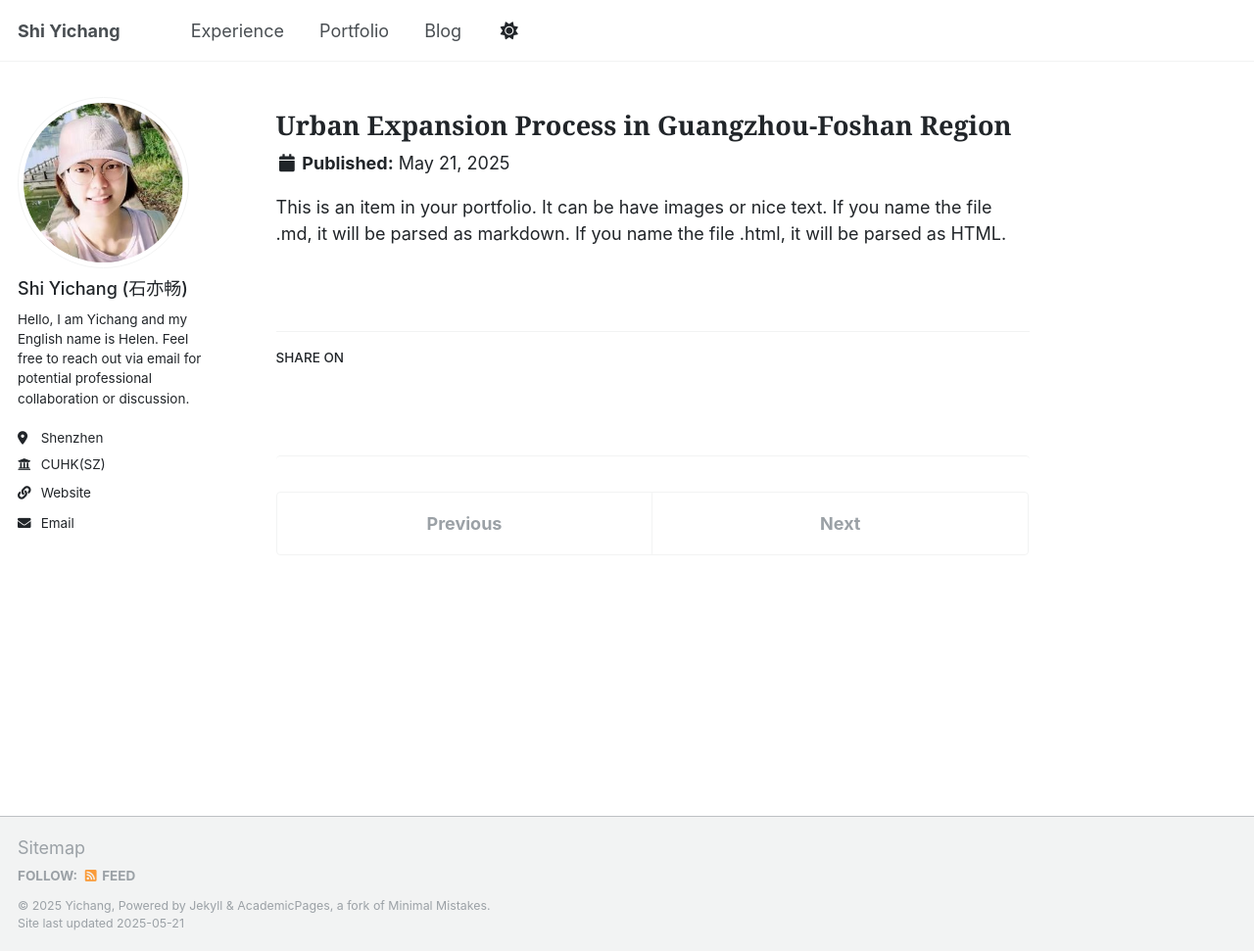
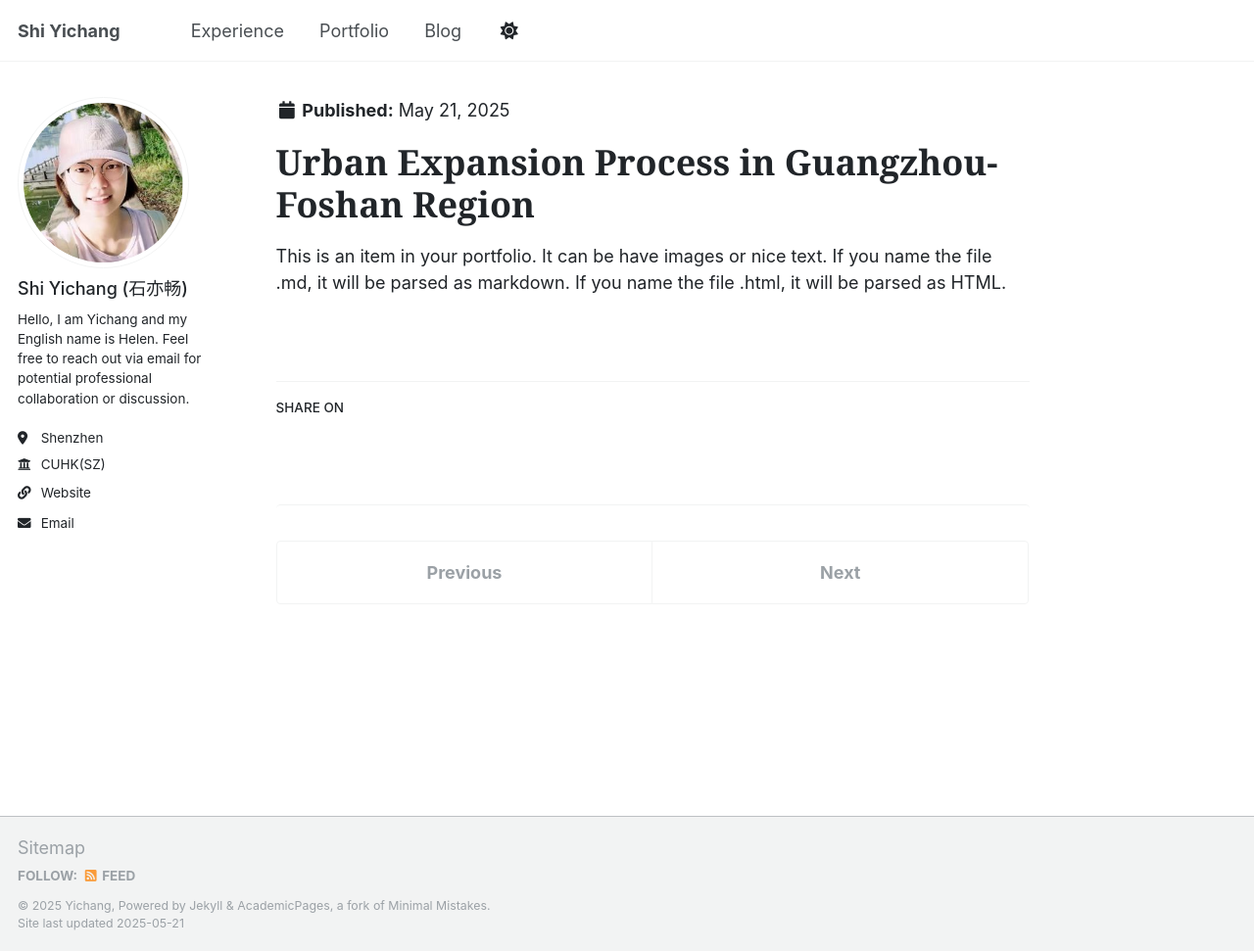
Before and after one commit to Helensyc/helensyc.github.io, a Jekyll site: the page built from _portfolio/portfolio-4.md, in a window 1280 px wide and 971 px high. Shown: the whole window at 98% size. Built offline with Jekyll 4.4.1, drawn with Linux system fonts in a browser that asks for light colours; some of the changed lines change nothing that is shown.

Commit message:
Update portfolio-4.md

```diff
--- a/_portfolio/portfolio-4.md
+++ b/_portfolio/portfolio-4.md
@@ -1,5 +1,6 @@
 ---
-title: "<span style='font-family: Georgia, serif; font-weight: 600; font-size: 1.5rem;'>Urban Expansion Process in Guangzhou-Foshan Region</span>"
+title: "Urban Expansion Process in Guangzhou-Foshan Region"
+hide_title: true
 excerpt: |
   <div style="display: flex; align-items: flex-start; gap: 1rem; margin-top:1.5rem;">
     <img src="/images/expansion1.png" style="width: 45%; display: block; margin: 0;" />
@@ -12,5 +13,8 @@
   - Spatial Analysis
   - Urbanization
 ---
+<h1 style="font-size: 2rem; font-family: Georgia, serif; font-weight: 600; margin-bottom: 1rem;">
+  Urban Expansion Process in Guangzhou-Foshan Region
+</h1>
 
 This is an item in your portfolio. It can be have images or nice text. If you name the file .md, it will be parsed as markdown. If you name the file .html, it will be parsed as HTML.
```
